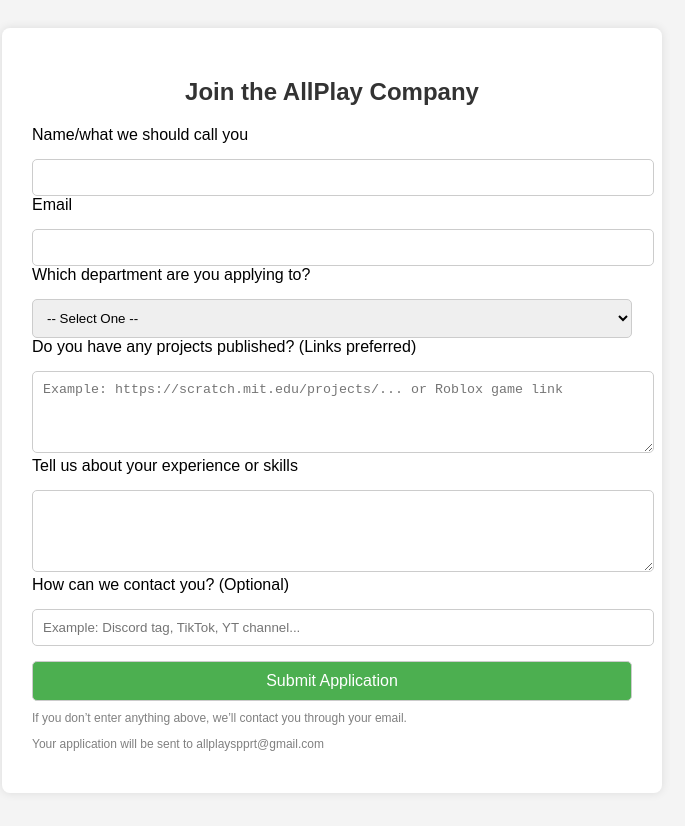
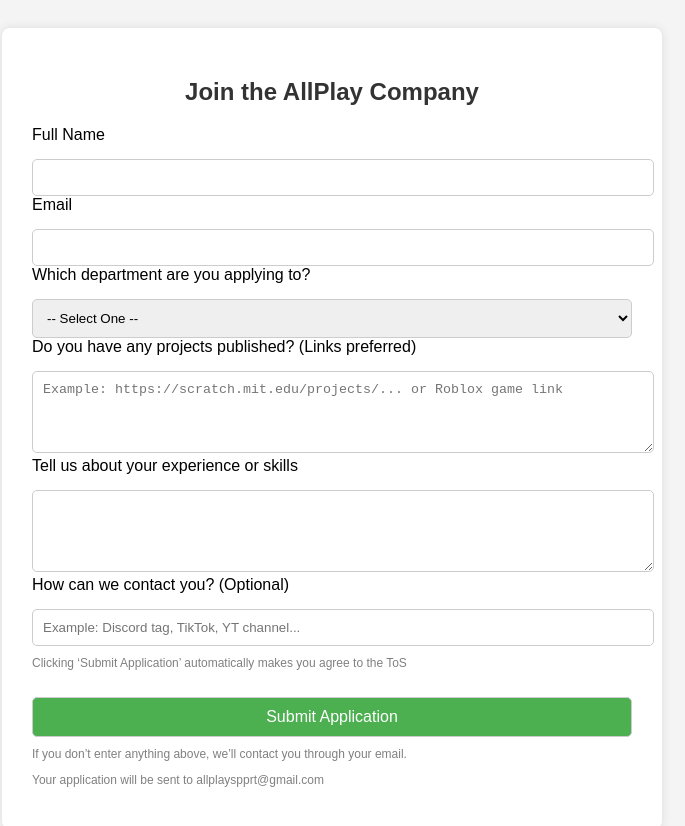
Before and after one commit to omxrprob/AllPlaysignup, a plain HTML site: page index.html in a window 1280 px wide. Shown: the whole page, without its empty margins (308-993 px from the left). Drawn offline with Linux system fonts and the light colour scheme.

Commit message:
index.html

```diff
--- a/index.html
+++ b/index.html
@@ -57,7 +57,7 @@
     <input type="hidden" name="_captcha" value="false" />
     <input type="hidden" name="_subject" value="New AllPlay Signup" />
 
-    <label for="name"> Name/what we should call you</label>
+    <label for="name">Full Name</label>
     <input type="text" name="Name" id="name" required />
 
     <label for="email">Email</label>
@@ -68,8 +68,8 @@
       <option value="">-- Select One --</option>
       <option value="Scratch">Scratch</option>
       <option value="Roblox">Roblox</option>
+      <option value="Unity">Unity</option>
       <option value="Other">Other</option>
-      <option value="both">All</option>
     </select>
 
     <!-- Shows only if 'Other' is selected -->
@@ -87,6 +87,7 @@
     <label for="contact">How can we contact you? (Optional)</label>
     <input type="text" name="Preferred Contact" id="contact" placeholder="Example: Discord tag, TikTok, YT channel...">
 
+    <p class="note">Clicking ‘Submit Application’ automatically makes you agree to the ToS</p>
     <button type="submit">Submit Application</button>
 
     <p class="note">If you don’t enter anything above, we’ll contact you through your email.</p>
```
